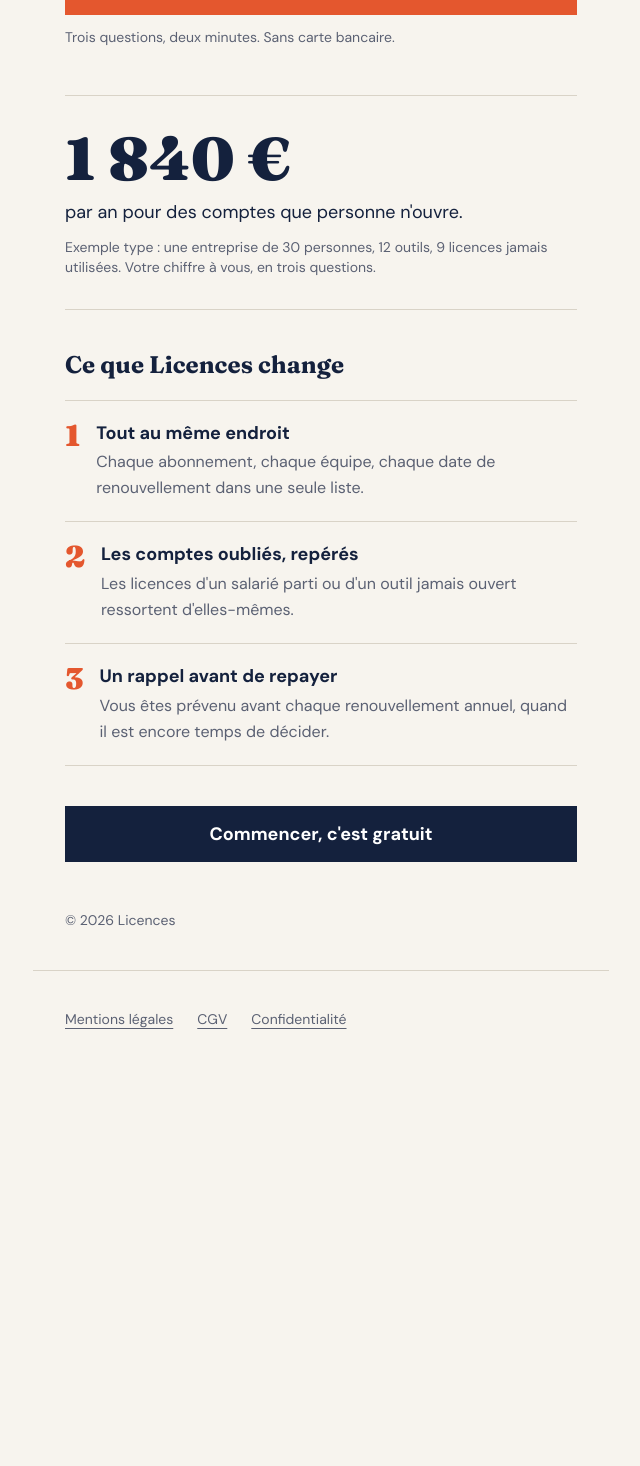
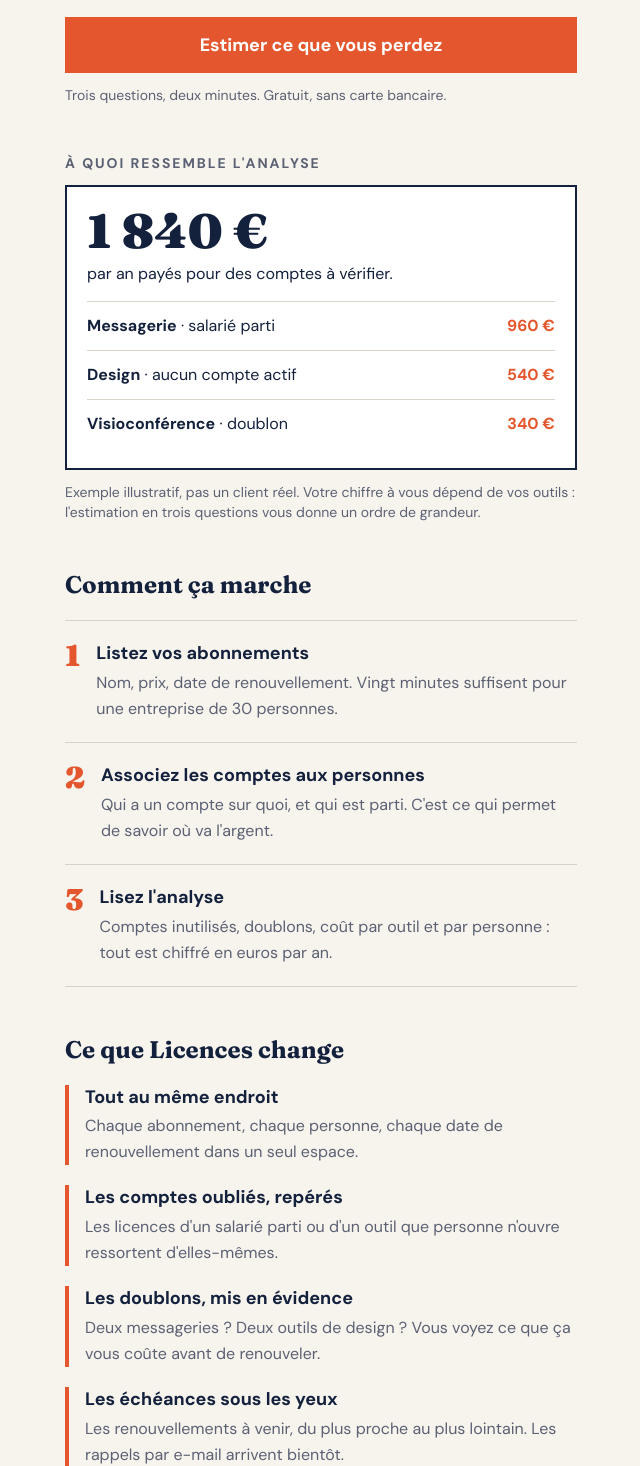
Before and after one commit to cherchimarc-pixel/licences, a Next.js app: page / in a window 1280 px wide. Shown: the part 428-1894 px from the top of the page, without its empty margins (319-959 px from the left). Before the commit the page ends 1511 px from the top, so only its background shows below. Built offline with nearby package versions, Linux system fonts and the light colour scheme; no server answers.

Commit message:
Page d'accueil: exemple d'analyse, étapes, bénéfices, prix
Co-Authored-By: Claude Sonnet 5.5 <noreply@anthropic.com>
Claude-Session: https://claude.ai/code/session_01PmkkMqRXbe4Vm1qYsgCMxH

```diff
--- a/app/page.tsx
+++ b/app/page.tsx
@@ -1,26 +1,42 @@
 import Link from "next/link";
+
+const etapes = [
+  {
+    titre: "Listez vos abonnements",
+    texte: "Nom, prix, date de renouvellement. Vingt minutes suffisent pour une entreprise de 30 personnes.",
+  },
+  {
+    titre: "Associez les comptes aux personnes",
+    texte: "Qui a un compte sur quoi, et qui est parti. C'est ce qui permet de savoir où va l'argent.",
+  },
+  {
+    titre: "Lisez l'analyse",
+    texte: "Comptes inutilisés, doublons, coût par outil et par personne : tout est chiffré en euros par an.",
+  },
+];
 
 const benefits = [
   {
     titre: "Tout au même endroit",
-    texte:
-      "Chaque abonnement, chaque équipe, chaque date de renouvellement dans une seule liste.",
+    texte: "Chaque abonnement, chaque personne, chaque date de renouvellement dans un seul espace.",
   },
   {
     titre: "Les comptes oubliés, repérés",
-    texte:
-      "Les licences d'un salarié parti ou d'un outil jamais ouvert ressortent d'elles-mêmes.",
+    texte: "Les licences d'un salarié parti ou d'un outil que personne n'ouvre ressortent d'elles-mêmes.",
   },
   {
-    titre: "Un rappel avant de repayer",
-    texte:
-      "Vous êtes prévenu avant chaque renouvellement annuel, quand il est encore temps de décider.",
+    titre: "Les doublons, mis en évidence",
+    texte: "Deux messageries ? Deux outils de design ? Vous voyez ce que ça vous coûte avant de renouveler.",
+  },
+  {
+    titre: "Les échéances sous les yeux",
+    texte: "Les renouvellements à venir, du plus proche au plus lointain. Les rappels par e-mail arrivent bientôt.",
   },
 ];
 
 export default function Accueil() {
   return (
-    <main className="mx-auto flex min-h-dvh max-w-xl flex-col px-5 pb-10 pt-8 sm:px-8 sm:pt-14">
+    <main className="mx-auto flex min-h-dvh max-w-xl flex-col px-5 pb-6 pt-8 sm:px-8 sm:pt-14">
       <p className="font-texte text-sm font-bold uppercase tracking-[0.18em] text-braise">
         Licences
       </p>
@@ -31,8 +47,9 @@ export default function Accueil() {
 
       <p className="mt-5 text-lg leading-relaxed text-gris">
         Licences retrouve les abonnements oubliés de votre entreprise, repère
-        les comptes inutilisés et les doublons, et vous prévient avant chaque
-        renouvellement.
+        les comptes inutilisés et les doublons, et vous montre ce que chaque
+        outil coûte par an. Pour les entreprises de 10 à 100 personnes, sans
+        service informatique.
       </p>
 
       <div className="mt-8">
@@ -40,69 +57,102 @@ export default function Accueil() {
           href="/commencer"
           className="flex min-h-14 w-full items-center justify-center bg-braise px-6 text-lg font-bold text-white transition-colors active:bg-braise-fonce sm:w-auto sm:min-w-72"
         >
-          Commencer, c&apos;est gratuit
+          Estimer ce que vous perdez
         </Link>
         <p className="mt-3 text-sm text-gris">
-          Trois questions, deux minutes. Sans carte bancaire.
+          Trois questions, deux minutes. Gratuit, sans carte bancaire.
         </p>
       </div>
 
-      <section
-        aria-labelledby="douleur"
-        className="mt-12 border-y border-trait py-8"
-      >
-        <h2 id="douleur" className="sr-only">
-          Ce que ça coûte
+      <section aria-labelledby="exemple" className="mt-12">
+        <h2 id="exemple" className="text-sm font-bold uppercase tracking-[0.14em] text-gris">
+          À quoi ressemble l&apos;analyse
         </h2>
-        <p className="font-titre text-6xl font-black leading-none text-encre">
-          1&nbsp;840&nbsp;€
-        </p>
-        <p className="mt-3 text-lg leading-snug">
-          par an pour des comptes que personne n&apos;ouvre.
-        </p>
+        <div className="mt-3 border-2 border-encre bg-white px-5 py-5">
+          <p className="font-titre text-5xl font-black leading-none">1&nbsp;840&nbsp;€</p>
+          <p className="mt-2 text-base leading-snug">
+            par an payés pour des comptes à vérifier.
+          </p>
+          <ul className="mt-4 divide-y divide-trait border-t border-trait text-base">
+            <li className="flex justify-between gap-4 py-3">
+              <span>
+                <span className="font-bold">Messagerie</span> · salarié parti
+              </span>
+              <span className="font-bold text-braise">960&nbsp;€</span>
+            </li>
+            <li className="flex justify-between gap-4 py-3">
+              <span>
+                <span className="font-bold">Design</span> · aucun compte actif
+              </span>
+              <span className="font-bold text-braise">540&nbsp;€</span>
+            </li>
+            <li className="flex justify-between gap-4 py-3">
+              <span>
+                <span className="font-bold">Visioconférence</span> · doublon
+              </span>
+              <span className="font-bold text-braise">340&nbsp;€</span>
+            </li>
+          </ul>
+        </div>
         <p className="mt-3 text-sm text-gris">
-          Exemple type : une entreprise de 30 personnes, 12 outils, 9
-          licences jamais utilisées. Votre chiffre à vous, en trois questions.
+          Exemple illustratif, pas un client réel. Votre chiffre à vous
+          dépend de vos outils : l&apos;estimation en trois questions vous donne
+          un ordre de grandeur.
         </p>
       </section>
 
-      <section aria-labelledby="benefices" className="mt-10">
-        <h2
-          id="benefices"
-          className="font-titre text-2xl font-bold leading-tight"
-        >
-          Ce que Licences change
+      <section aria-labelledby="etapes" className="mt-12">
+        <h2 id="etapes" className="font-titre text-2xl font-bold leading-tight">
+          Comment ça marche
         </h2>
-        <ul className="mt-5 divide-y divide-trait border-y border-trait">
-          {benefits.map((b, i) => (
-            <li key={b.titre} className="flex gap-4 py-5">
-              <span
-                aria-hidden="true"
-                className="font-titre text-3xl font-black leading-none text-braise"
-              >
+        <ol className="mt-5 divide-y divide-trait border-y border-trait">
+          {etapes.map((e, i) => (
+            <li key={e.titre} className="flex gap-4 py-5">
+              <span aria-hidden="true" className="font-titre text-3xl font-black leading-none text-braise">
                 {i + 1}
               </span>
               <div>
-                <h3 className="text-lg font-bold leading-snug">{b.titre}</h3>
-                <p className="mt-1 leading-relaxed text-gris">{b.texte}</p>
+                <h3 className="text-lg font-bold leading-snug">{e.titre}</h3>
+                <p className="mt-1 leading-relaxed text-gris">{e.texte}</p>
               </div>
+            </li>
+          ))}
+        </ol>
+      </section>
+
+      <section aria-labelledby="benefices" className="mt-12">
+        <h2 id="benefices" className="font-titre text-2xl font-bold leading-tight">
+          Ce que Licences change
+        </h2>
+        <ul className="mt-5 space-y-5">
+          {benefits.map((b) => (
+            <li key={b.titre} className="border-l-4 border-braise pl-4">
+              <h3 className="text-lg font-bold leading-snug">{b.titre}</h3>
+              <p className="mt-1 leading-relaxed text-gris">{b.texte}</p>
             </li>
           ))}
         </ul>
       </section>
 
-      <div className="mt-10">
+      <section aria-labelledby="prix" className="mt-12 border-2 border-encre bg-white px-5 py-6">
+        <h2 id="prix" className="font-titre text-2xl font-bold leading-tight">
+          79&nbsp;€ par mois, pour toute l&apos;entreprise
+        </h2>
+        <p className="mt-2 text-base leading-relaxed text-gris">
+          Soit environ 2,60&nbsp;€ par jour. Sans engagement, avec une garantie
+          de remboursement. Un seul compte inutilisé retrouvé peut déjà couvrir
+          l&apos;abonnement.
+        </p>
         <Link
           href="/commencer"
-          className="flex min-h-14 w-full items-center justify-center bg-encre px-6 text-lg font-bold text-white transition-opacity active:opacity-80 sm:w-auto sm:min-w-72"
+          className="mt-5 flex min-h-14 w-full items-center justify-center bg-encre px-6 text-lg font-bold text-white transition-opacity active:opacity-80"
         >
-          Commencer, c&apos;est gratuit
+          Commencer par l&apos;estimation gratuite
         </Link>
-      </div>
-
-      <footer className="mt-auto pt-12 text-sm text-gris">
-        <p>© {new Date().getFullYear()} Licences</p>
-      </footer>
+        <Link href="/offre" className="mt-2 flex min-h-12 items-center justify-center text-base font-bold underline underline-offset-4">
+          Voir l&apos;offre en détail
+        </Link>
+      </section>
     </main>
   );
 }
```
